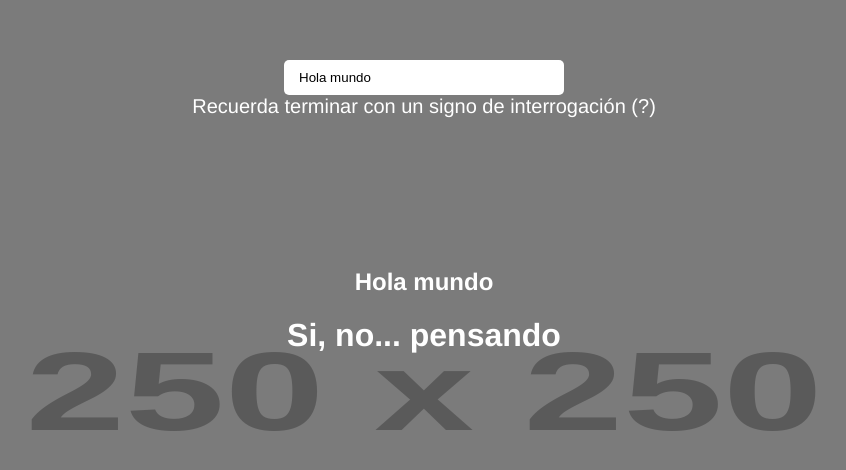
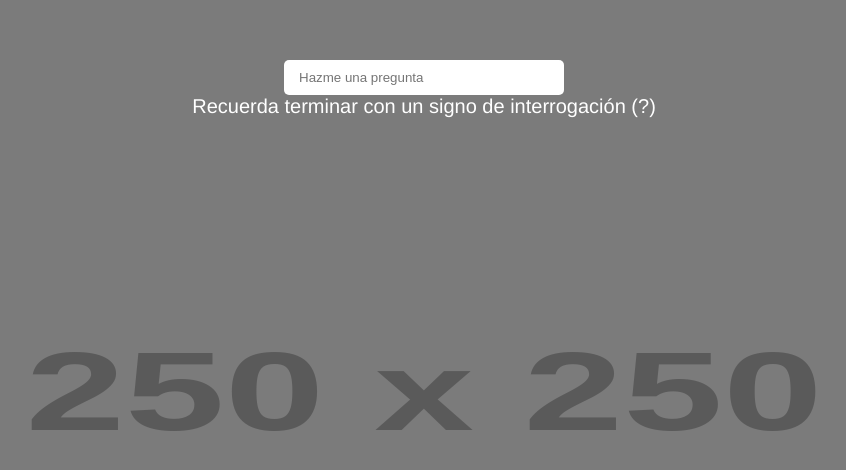
Before and after one commit to igijon/vue_basic_indecisionApp, a Vue app: page / in a window 1280 px wide. Shown: the top 470 px of the page, without its empty margins (216-1062 px from the left). Built offline with nearby package versions, Linux system fonts and the light colour scheme.

Commit message:
Petición http con async-await-fetch

```diff
--- a/src/components/Indecision.vue
+++ b/src/components/Indecision.vue
@@ -7,7 +7,7 @@
 
       <div>
           <h2>{{ question }}</h2>
-          <h1>Si, no... pensando</h1>
+          <h1>{{ answer }}</h1>
       </div>
   </div>
 </template>
@@ -16,13 +16,26 @@
 export default {
     data() {
         return {
-            question: 'Hola mundo'
+            question: null,
+            answer: null
+        }
+    },
+    methods: {
+        async getAnswer() {
+            this.answer = 'Pensando...'
+
+            const data = await fetch('https://yesno.wtf/api').then( r => r.json() )
+
+            console.log(data);
         }
     },
     watch: {
         question ( value, oldValue ){
-            if( !value.contains('?') ) return
-            //TODO: hacer petición HTTP
+
+            if( !value.includes('?') ) return
+
+            //TODO: realizar petición http
+            this.getAnswer()
 
         }
     }
```
